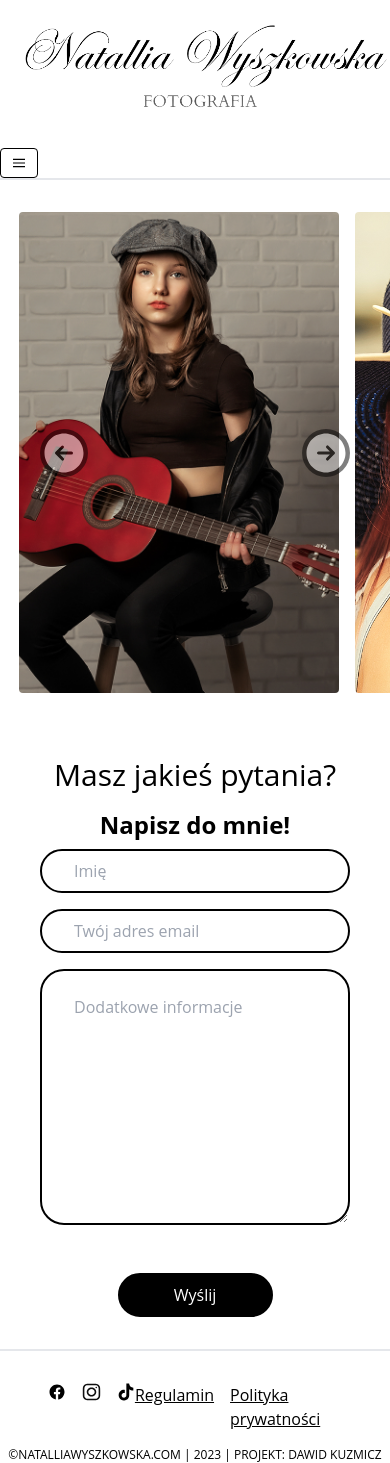
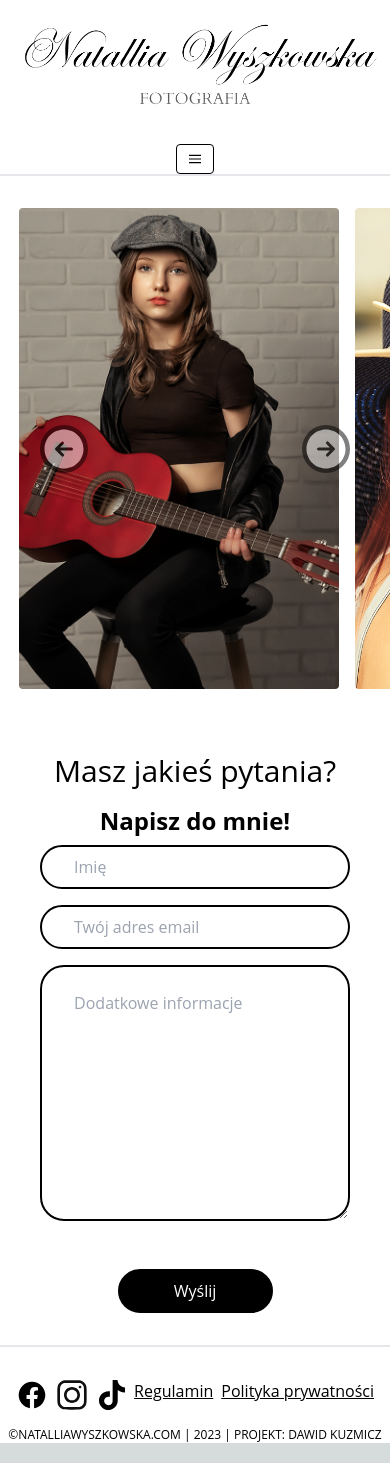
Before and after one commit to davkooz/natfineart, a Next.js app: page / in a window 390 px wide. Built offline with nearby package versions, Linux system fonts and the light colour scheme.

Commit message:
1.1version

```diff
--- a/src/app/components/footer.tsx
+++ b/src/app/components/footer.tsx
@@ -6,33 +6,33 @@ import Link from "next/link";
 const Footer = () => {
     return (
         <main className="bg-white overflow-x-hidden flex flex-col mt-8 border-t-2 pt-8">
-            <div className="flex justify-between">
-                <div className="flex flex-row gap-4 ml-12">
+            <div className="flex justify-between px-4 md:px-12">
+                <div className="flex flex-row gap-2 md:gap-4">
                     <Link href="https://www.facebook.com/NatalliaFineArtPhotography" target='_blank'>
-                    <Image src="/icons/facebook.svg" alt="facebookicon" width={24} height={24}/>
+                    <Image src="/icons/facebook.svg" alt="facebookicon" width={32} height={32} className="md:w-6 md:h-6"/>
                     </Link>
                     <Link href="https://www.instagram.com/natallia.wyszkowska/" target='_blank'>
-                    <Image src="/icons/instagram.svg" alt="instagramicon" width={24} height={24}/>
+                    <Image src="/icons/instagram.svg" alt="instagramicon" width={32} height={32} className="md:w-6 md:h-6"/>
                     </Link>
                     <Link href="https://www.tiktok.com/@natalliawyszkowska" target='_blank'>
-                    <Image src="/icons/tiktok.svg" alt="tiktokicon" width={24} height={24}/>
+                    <Image src="/icons/tiktok.svg" alt="tiktokicon" width={32} height={32} className="md:w-6 md:h-6"/>
                     </Link>
                 </div>
-                <div className="flex flex-row mr-12">
+                <div className="flex flex-row gap-2 md:gap-4">
                     <Link href="/regulamin">
-                        <p className="text-s block text-black hover:text-gray-400 mr-2 underline underline-offset-1">
+                        <p className="text-s block text-black hover:text-gray-400 underline underline-offset-1">
                             Regulamin
                         </p>
                     </Link>
                     <Link href="/politykaprywatnosci">
-                        <p className="text-s block text-black hover:text-gray-400 ml-2 underline underline-offset-1">
+                        <p className="text-s block text-black hover:text-gray-400 underline underline-offset-1">
                             Polityka prywatności
                         </p>
                     </Link>
                 </div>
             </div>
             <div className="flex pt-4 justify-center">
-                <p className=" text-black text-xs">&copy;NATALLIAWYSZKOWSKA.COM | 2023 | PROJEKT: DAWID KUZMICZ</p>
+                <p className=" text-black text-center text-xs">&copy;NATALLIAWYSZKOWSKA.COM | 2023 | PROJEKT: DAWID KUZMICZ</p>
             </div>
         </main>
     );
--- a/src/app/components/navbar.tsx
+++ b/src/app/components/navbar.tsx
@@ -1,4 +1,3 @@
-// components/Navbar.tsx
 'use client';
 
 import { useState } from 'react';
@@ -14,13 +13,13 @@ const Navbar = () => {
   };
 
   return (
-    <nav className="flex items-center overflow-x-hidden justify-between flex-wrap bg-white border-b-2 mb-8 sm:justify-center">
-      <div className="flex items-center flex-shrink-0 text-white mr-6">
+    <nav className="flex items-center overflow-x-hidden justify-center flex-wrap bg-white border-b-2 mb-8">
+      <div className="mx-auto">
         <Link href="/">
           <Image src="/logo2.png" alt="Natallia Wyszkowska Logo" width={400} height={284} />
         </Link>
       </div>
-      <div className="block lg:hidden">
+      <div className="block lg:hidden mx-auto">
         <button
           onClick={handleToggle}
           className="flex items-center px-3 py-2 border rounded text-gray-400 border-black hover:text-gray-400 hover:border-gray-400"
@@ -38,36 +37,36 @@ const Navbar = () => {
       <div
         className={`${
           isOpen ? 'block' : 'hidden'
-        } w-full block flex-grow lg:flex lg:items-center lg:w-auto`}
+        } w-full block flex-grow lg:flex lg:items-center lg:w-auto justify-center`}
       >
-        <div className="ml-4 text-md lg:flex-grow">
+        <div className="text-md lg:flex-grow flex flex-col lg:flex-row items-center">
           <Link href="/">
-            <p className="block mt-4 lg:inline-block text-gray-400 hover:text-black mr-4">
+            <p className="mt-4 lg:inline-block text-gray-400 hover:text-black mx-4">
               Strona główna
             </p>
           </Link>
           <Link href="/omnie">
-            <p className="block mt-4 lg:inline-block text-gray-400 hover:text-black mr-4">
+            <p className="mt-4 lg:inline-block text-gray-400 hover:text-black mx-4">
               O mnie
             </p>
           </Link>
           <Link href="/oferta">
-            <p className="block mt-4 lg:inline-block text-gray-400 hover:text-black mr-4">
+            <p className="mt-4 lg:inline-block text-gray-400 hover:text-black mx-4">
               Oferta
             </p>
           </Link>
           <Link href="/portfolio">
-            <p className="block mt-4 lg:inline-block text-gray-400 hover:text-black mr-4">
+            <p className="mt-4 lg:inline-block text-gray-400 hover:text-black mx-4">
               Portfolio
             </p>
           </Link>
           <Link href="/kontakt">
-            <p className="block mt-4 mb-4 lg:inline-block text-gray-400 hover:text-black mr-4">
+            <p className="mt-4 lg:inline-block text-gray-400 hover:text-black mx-4">
               Kontakt
             </p>
           </Link>
         </div>
-        <div className="flex flex-row gap-8 mr-8">
+        <div className="flex flex-row gap-8 mb-4 mt-6 mx-auto justify-center">
           <Link href="https://www.facebook.com/NatalliaFineArtPhotography" target='_blank'>
             <Image src="/icons/facebook.svg" alt="facebookicon" width={28} height={28}/>
           </Link>
```
Lines whose indentation alone changed are shown as unchanged.
